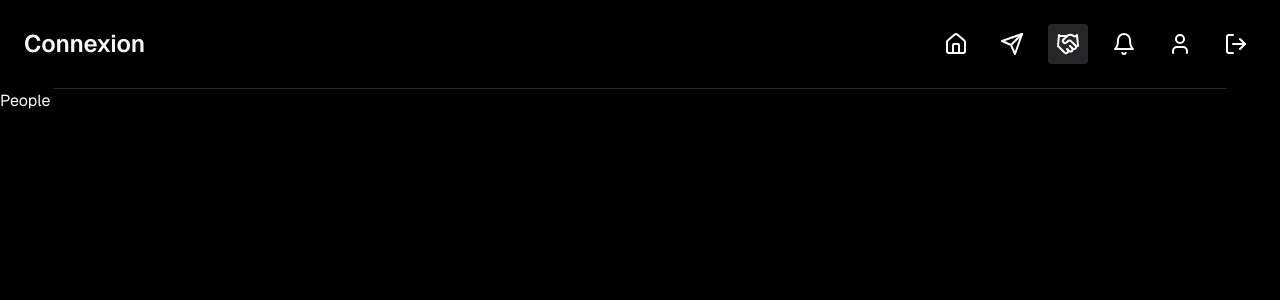
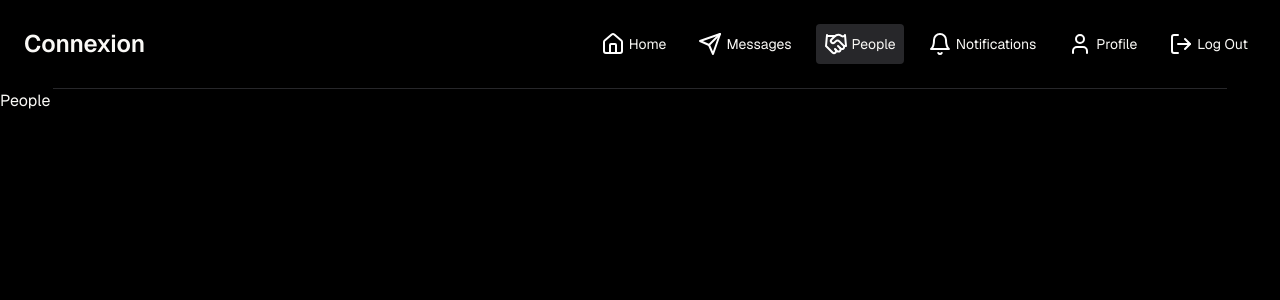
Before and after one commit to praneethravuri/connexion, a Next.js app: page /people in a window 1280 px wide. Shown: the top 300 px of the page. Built offline with nearby package versions, Linux system fonts and the light colour scheme.

Commit message:
navbar logo names

```diff
--- a/components/shared/NavBar.tsx
+++ b/components/shared/NavBar.tsx
@@ -29,8 +29,9 @@ const NavBar = () => {
 
                             <div key={label} className={`p-2 rounded ${isActive ? 'bg-zinc-800' : ''} ${isNotLogoutIcon ? 'max-sm:hidden' : ''}`} >
                                 <Link href={href} passHref>
-                                <div className="cursor-pointer">
-                                    <Icon color="#fff"/>
+                                    <div className="flex items-center cursor-pointer space-x-1">
+                                        <Icon color="#fff" />
+                                        <p className='text-sm max-md:hidden'>{label}</p>
                                     </div>
                                 </Link>
                             </div>
```
Lines whose indentation alone changed are shown as unchanged.
